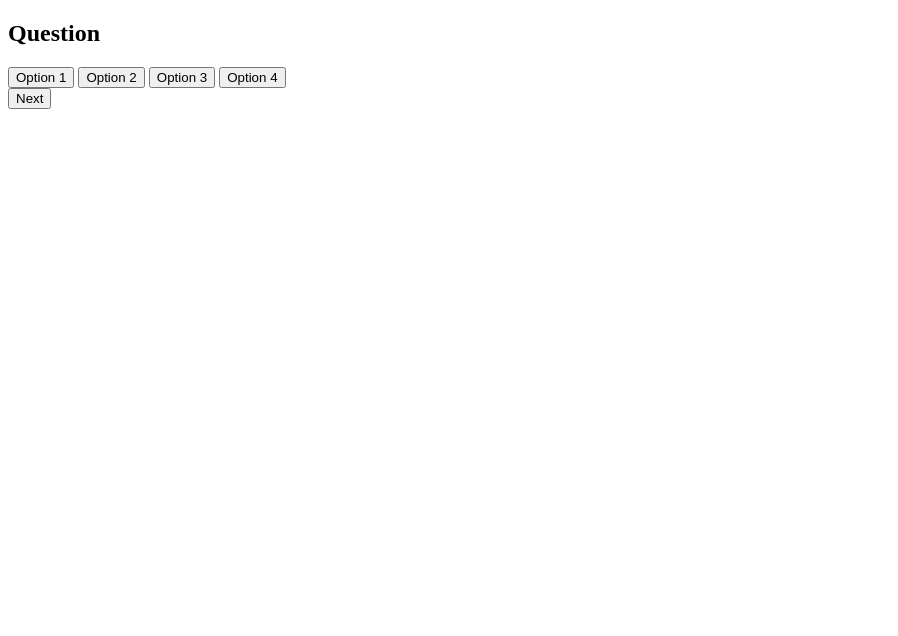
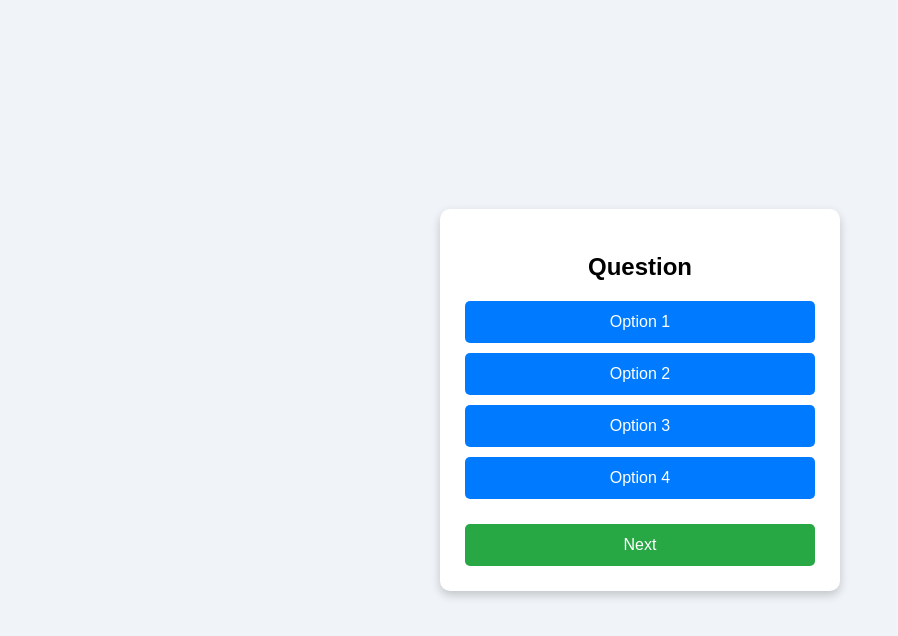
Before and after one commit to priyap-2006/QUIZ-APP, a plain HTML site: page INDEX.HTML in a window 1280 px wide. Shown: the whole page, without its empty margins (0-898 px from the left). Drawn offline with Linux system fonts and the light colour scheme.

Commit message:
style.css

```diff
--- a/STYLE.CSS
+++ b/STYLE.CSS
@@ -1,27 +1,57 @@
-<!DOCTYPE html>
-<html lang="en">
-<head>
-  <meta charset="UTF-8">
-  <meta name="viewport" content="width=device-width, initial-scale=1.0">
-  <title>Quiz App</title>
-  <link rel="stylesheet" href="style.css">
-</head>
-<body>
 
-<div class="quiz-container">
-  <h2 id="question">Question</h2>
+body {
+    margin: 0;
+    padding: 0;
+    font-family: Arial, sans-serif;
+    background: #f0f4f8;
+    display: flex;
+    justify-content: center;
+    align-items: center;
+    height: 100vh;
+}
 
-  <div id="answers">
-    <button class="answer">Option 1</button>
-    <button class="answer">Option 2</button>
-    <button class="answer">Option 3</button>
-    <button class="answer">Option 4</button>
-  </div>
+.quiz-container {
+    background: #fff;
+    width: 350px;
+    padding: 25px;
+    border-radius: 10px;
+    box-shadow: 0 4px 10px rgba(0,0,0,0.2);
+    text-align: center;
+}
 
-  <button id="next">Next</button>
-</div>
+h2 {
+    margin-bottom: 20px;
+}
 
-<script src="script.js"></script>
+.answer {
+    display: block;
+    width: 100%;
+    padding: 12px;
+    margin: 10px 0;
+    border: none;
+    border-radius: 5px;
+    background: #007BFF;
+    color: white;
+    font-size: 16px;
+    cursor: pointer;
+}
 
-</body>
-</html>
+.answer:hover {
+    background: #0056b3;
+}
+
+#next {
+    margin-top: 15px;
+    padding: 12px;
+    width: 100%;
+    border: none;
+    border-radius: 5px;
+    background: #28a745;
+    color: white;
+    font-size: 16px;
+    cursor: pointer;
+}
+
+#next:hover {
+    background: #218838;
+}
```
